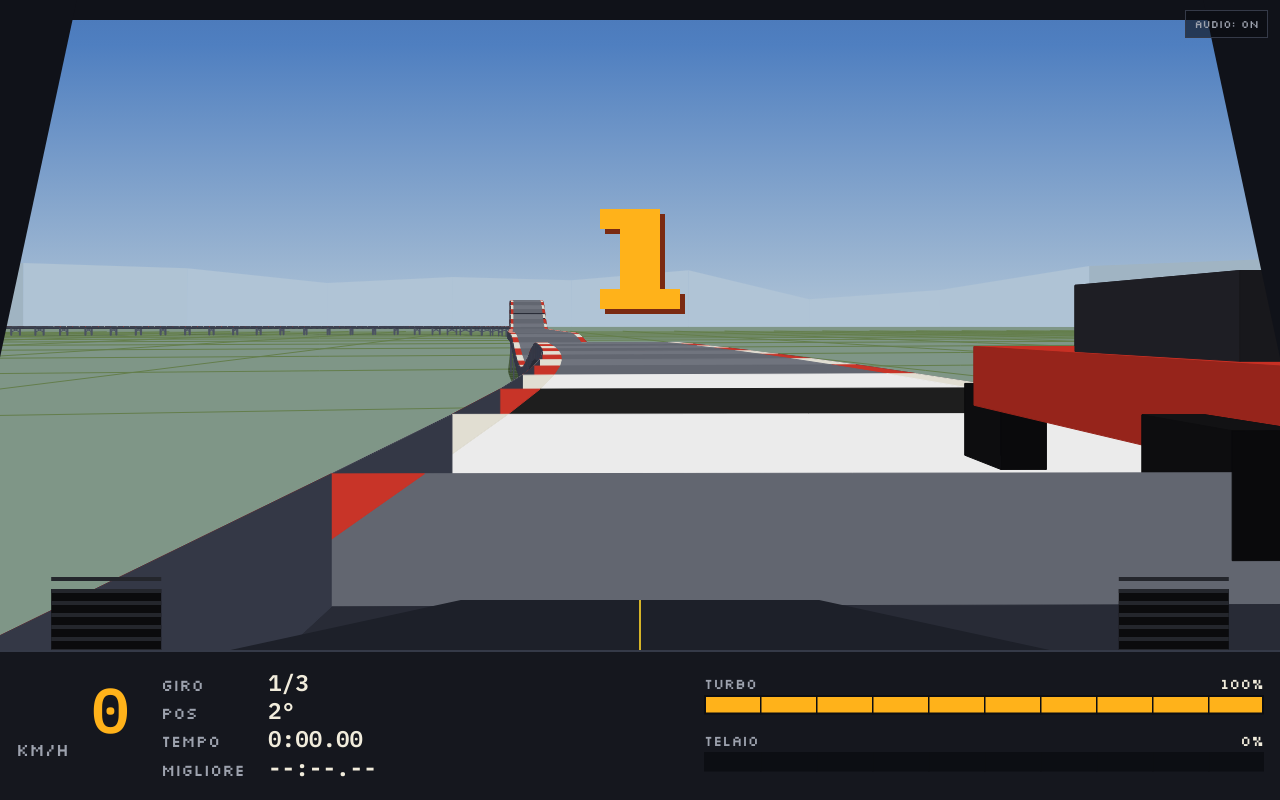
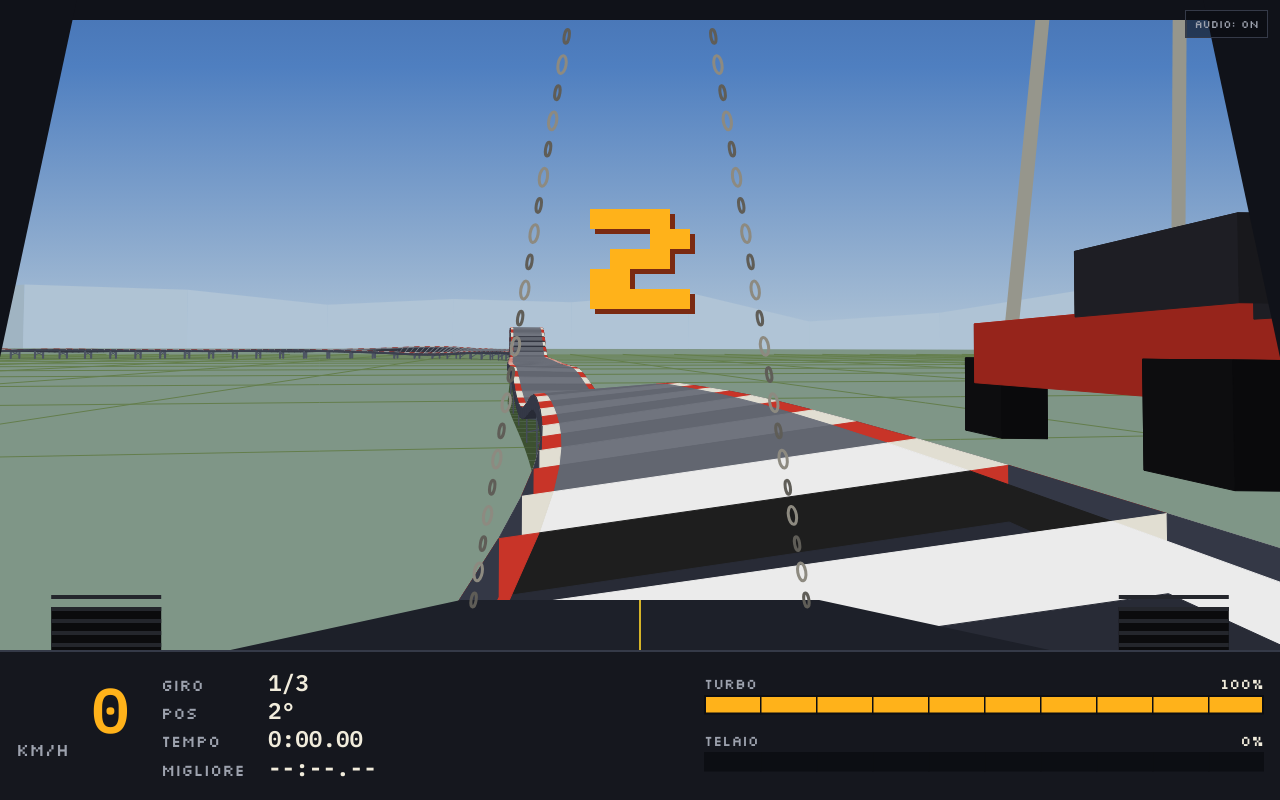
Before and after one commit to guitarman344/stunt-racer, a plain HTML site: page index.html in a window 1280 px wide. Both pictures are taken after a click on the button "PARTENZA". Drawn offline with Linux system fonts and the light colour scheme; animation ran at ten frames a second.

Commit message:
Curve sopraelevate, sospensioni più molleggiate, partenza e recupero con la gru
- inclinazione delle curve proporzionale alla curvatura: grafica, appoggio delle ruote, spinta verso l'interno, velocità dell'avversario
- molle più morbide, meno smorzamento e più corsa: l'auto rimbalza
- alla partenza le auto scendono appese alle catene e vengono sganciate prima del via; dopo una caduta la gru le rimette in pista
- ribaltamento misurato rispetto all'inclinazione della strada; danni da fine corsa ribilanciati
- pilota automatico più stabile in curva

Co-Authored-By: Claude Opus 5.5 <noreply@anthropic.com>
Claude-Session: https://claude.ai/code/session_01BrtGquvKuPHVn3yeqNAYHk

```diff
--- a/index.html
+++ b/index.html
@@ -190,14 +190,19 @@ function buildTrack(def){
   placeFeatures(def,L,N,ds,K2);
   for(let k=0;k<N;k++){const s=k*ds;let h=def.base;for(const f of def.feats)h+=featH(f,s,L);H[k]=Math.max(1.5,h);
     for(const f of def.feats)if(f.t==='gap'){const d=s-f.u*L;if(d>=f.up&&d<f.up+f.gap)GP[k]=1;}}
+  // curve sopraelevate: pendenza laterale (tan dell'angolo) proporzionale alla curvatura, il bordo esterno sale
+  const BK=new Float64Array(N),BR=new Float64Array(N);
+  for(let k=0;k<N;k++)BR[k]=-Math.sign(K2[k])*Math.min(0.75,Math.abs(K2[k])*42);
+  for(let k=0;k<N;k++){let s=0;for(let q=-12;q<=12;q++)s+=BR[(k+q+N)%N];BK[k]=s/25;}
+  for(let k=0;k<N;k++)if(GP[k])BK[k]=0;
   // safe speeds for AI
-  for(let k=0;k<N;k++){const kk=Math.abs(K2[k])+1e-6;const m=0.62*1.5;const den=kk-m*0.004;SV[k]=den<=0?80:Math.min(80,Math.sqrt(m*G/den));}
+  for(let k=0;k<N;k++){const kk=Math.abs(K2[k])+1e-6;const m=0.62*1.5;const den=kk-m*0.004;SV[k]=den<=0?80:Math.min(80,Math.sqrt((m*G+0.8*G*Math.abs(BK[k]))/den));}
   for(const f of def.feats){if(Math.abs(f.amp)<2||f.t==='dip')continue;const [a,b]=featRange(f,L);let ms=0;
     for(let k=0;k<N;k++){const s=k*ds;if(s>=a&&s<=b)ms=Math.max(ms,(H[(k+1)%N]-H[k])/ds);}
     const vl=Math.max(18,(f.t==='waves'?(f.len<30?5.5:6.5):9)/Math.max(ms,0.01));for(let k=0;k<N;k++){const s=k*ds;if(s>=a-10&&s<=a+(b-a)*0.6)SV[k]=Math.min(SV[k],vl);}}
   for(const f of def.feats)if(f.t==='gap'){const [a,b]=featRange(f,L);
     for(let k=0;k<N;k++){const s=k*ds;if(s>a-140&&s<b){SV[k]=Math.max(SV[k],42);}if(s>a-170&&s<a+f.up+f.gap)GA[k]=1;}}
-  return {def,N,ds,L,X,Z,TH,K:K2,H,GP,SV,GA,HW:def.width/2};
+  return {def,N,ds,L,X,Z,TH,K:K2,H,GP,SV,GA,BK,HW:def.width/2};
 }
 
 const S={};
@@ -205,6 +210,7 @@ function samp(s,o=S){
   const T=TR;s=((s%T.L)+T.L)%T.L;const f=s/T.ds;const i=Math.floor(f)%T.N,j=(i+1)%T.N,t=f-Math.floor(f);
   o.x=T.X[i]+(T.X[j]-T.X[i])*t;o.z=T.Z[i]+(T.Z[j]-T.Z[i])*t;o.h=T.H[i]+(T.H[j]-T.H[i])*t;
   o.slope=(T.H[j]-T.H[i])/T.ds;o.k=T.K[i]+(T.K[j]-T.K[i])*t;o.th=T.TH[i]+wrapA(T.TH[j]-T.TH[i])*t;
+  o.b=T.BK[i]+(T.BK[j]-T.BK[i])*t;
   o.gap=T.GP[t<.5?i:j];o.i=i;return o;
 }
 
@@ -214,7 +220,7 @@ function buildMesh(){
   const T=TR,V=[],polys=[],shadow=[];
   const pv=(x,y,z)=>{V.push(x,y,z);return V.length/3-1;};
   const step=2;
-  const edge=(k,off,y)=>{const th=T.TH[k];return [T.X[k]+Math.cos(th)*off,y,T.Z[k]-Math.sin(th)*off];};
+  const edge=(k,off,y,flat)=>{const th=T.TH[k];return [T.X[k]+Math.cos(th)*off,y+(flat?0:T.BK[k]*off),T.Z[k]-Math.sin(th)*off];};
   for(let k=0;k<T.N;k+=step){
     const j=(k+step)%T.N,mid=(k+1)%T.N,seg=k/step;
     if(T.GP[k]||T.GP[mid]||T.GP[j])continue;
@@ -246,7 +252,7 @@ function buildMesh(){
       polys.push({line:true,v:[pv(...q1),pv(...q2)],c:[70,76,92]});
     }
     // ground shadow
-    shadow.push([edge(k,-HW,0.03),edge(k,HW,0.03),edge(j,HW,0.03),edge(j,-HW,0.03)]);
+    shadow.push([edge(k,-HW,0.03,1),edge(k,HW,0.03,1),edge(j,HW,0.03,1),edge(j,-HW,0.03,1)]);
   }
   // hills ring
   const hills=[];let seed=7;const rnd=()=>(seed=(seed*16807)%2147483647)/2147483647;
@@ -332,6 +338,9 @@ function addCarPolys(c,list){
     const faces=[[[3,2,6,7],1],[[0,1,2,3],.6],[[4,5,6,7],.6],[[0,3,7,4],.75],[[1,2,6,5],.75]];
     for(const [f,m] of faces){const pts=f.map(i=>P[i]);let z=0,zmax=-1e9;for(const q of pts){z+=q[2];zmax=Math.max(zmax,q[2]);}if(zmax<NEAR)continue;list.push({pts,z:z/4-0.5,c:col,m});}
   };
+  if(c.hangT>0||c.chainT>0){const up=c.hangT>0?14:14+(0.6-c.chainT)*30;const hook=L2W(0,1.5+up,0);
+    for(const [x,z] of [[-0.8,1.6],[0.8,1.6],[-0.8,-1.6],[0.8,-1.6]]){const a=L2W(x,0.95,z);if(a[2]>NEAR&&hook[2]>NEAR)list.push({line:true,pts:[a,hook],z:(a[2]+hook[2])/2-0.3,c:[150,150,140]});}
+    if(hook[2]>NEAR){const h2=L2W(0,1.5+up+40,0);if(h2[2]>NEAR)list.push({line:true,pts:[hook,h2],z:hook[2],c:[60,60,60]});}}
   box(-0.95,0.95,0.35,0.95,-2.1,2.1,c.color);
   box(-0.75,0.75,0.95,1.5,-1.2,0.6,[40,40,48]);
   WHEELS.forEach(([x,z],i)=>{const o=c.comp[i]-0.1;box(x*1.05-0.2,x*1.05+0.2,o,o+0.7,z-0.38,z+0.38,[18,18,20]);});
@@ -342,16 +351,16 @@ function addCarPolys(c,list){
 // gomme con aderenza proporzionale al carico (cerchio di attrito), deportanza, resistenza in curva (scrub),
 // trasferimento di carico longitudinale/laterale, rotazione libera in volo.
 const PH={MU:1.5,AERO:0.004,WB:2.7,PWR:175,PWR_B:290,CD:0.00058,RR:0.16,
-  K:55,C:5,REST:0.5,TRAVEL:0.36,KB:1500,CB:30,HCG:0.45,IP:1.5,IR:0.8,CA:9};
+  K:34,C:2.6,REST:0.65,TRAVEL:0.5,KB:1500,CB:30,HCG:0.45,IP:1.5,IR:0.8,CA:9};
 const WHEELS=[[-0.95,1.35],[0.95,1.35],[-0.95,-1.35],[0.95,-1.35]]; // [lx,lz] FL FR RL RR
 let cars=[],player=null,ai=null;
-function makeCar(color,x,dist){return {color,x,dist,y:0,vy:0,u:0,w:0,r:0,a:0,v:0,pitch:0,q:0,roll:0,p:0,
+function makeCar(color,x,dist){return {color,x,dist,hangT:0,hangDur:1,hangH:0,chainT:0,y:0,vy:0,u:0,w:0,r:0,a:0,v:0,pitch:0,q:0,roll:0,p:0,
   comp:[0,0,0,0],compV:[0,0,0,0],bottom:[false,false,false,false],nf:.5,nr:.5,air:false,falling:false,fallT:0,
   slip:0,scrub:0,latG:0,stress:0,boost:100,damage:0,lapsDone:0,lapStart:0,laps:[],finishT:null,maxLap:0,bumpCD:0,creakCD:0,fvs:0,fvx:0};}
 function hAt(s,x){ // altezza del piano strada sotto un punto, NaN se nel vuoto
   const T=TR;s=((s%T.L)+T.L)%T.L;const f=s/T.ds;const i=Math.floor(f)%T.N,j=(i+1)%T.N,t=f-Math.floor(f);
-  if(T.GP[t<.5?i:j]||Math.abs(x)>T.HW)return NaN;return T.H[i]+(T.H[j]-T.H[i])*t;}
-function placeOnTrack(c){const t=samp(c.dist,{});c.y=t.h+PH.REST-0.1;c.vy=0;c.q=0;c.p=0;c.roll=0;c.pitch=Math.atan(t.slope);c.u=c.u||0;c.w=0;c.r=0;c.air=false;}
+  if(T.GP[t<.5?i:j]||Math.abs(x)>T.HW)return NaN;return T.H[i]+(T.H[j]-T.H[i])*t+(T.BK[i]+(T.BK[j]-T.BK[i])*t)*x;}
+function placeOnTrack(c){const t=samp(c.dist,{});c.y=t.h+t.b*c.x+PH.REST-0.1;c.vy=0;c.q=0;c.p=0;c.roll=0;c.pitch=Math.atan(t.slope);c.u=c.u||0;c.w=0;c.r=0;c.air=false;}
 const clamp=(v,a,b)=>v<a?a:v>b?b:v;
 
 function aiControl(c,t,o){
@@ -359,7 +368,8 @@ function aiControl(c,t,o){
   const look=clamp(u*0.55,9,32);
   const ta=samp(c.dist+look,{});
   let lane=o.lane;if(Math.abs(c.x)>T.HW-1.3)lane=0;
-  const desA=wrapA(ta.th-t.th)*0.55+Math.atan2(lane-c.x,look);
+  const latLook=clamp(u*0.42,9,18);
+  const desA=wrapA(ta.th-t.th)*0.55+Math.atan2(lane-c.x,latLook);
   const beta=Math.atan2(c.w,u);
   const e=desA-(c.a+beta);
   const rDes=2*u*Math.sin(e)/look+t.k*u;
@@ -372,7 +382,22 @@ function aiControl(c,t,o){
   return {steer,gas:c.u<vt-0.5?1:c.u<vt?0.4:0,brake:c.u>vt+2.5?1:0,boost:false,ai:true,power:o.skill};
 }
 
-function stepCar(c,dt,ctl,isAI){const n=3;for(let i=0;i<n;i++)stepCar1(c,dt/n,ctl,isAI);
+// Gru: l'auto è appesa alle catene, scende piano e poi viene sganciata da ~1 m
+function hangCar(c,secs,height){c.hangT=secs;c.hangDur=secs;c.hangH=height;c.u=0;c.w=0;c.r=0;c.falling=false;c.fallT=0;}
+function stepHang(c,dt,isAI){
+  c.hangT-=dt;const t=samp(c.dist,{});const k=Math.max(0,c.hangT/c.hangDur);
+  const target=t.h+t.b*c.x+PH.REST+1.0+c.hangH*k*k;
+  c.y+=(target-c.y)*Math.min(1,dt*6);c.vy=0;c.q=0;c.p=0;c.u=0;c.w=0;c.r=0;
+  c.pitch+=(Math.atan(t.slope)+Math.sin(state.t*1.3+c.x)*0.03-c.pitch)*Math.min(1,dt*3);
+  c.roll+=(Math.sin(state.t*0.9+c.dist)*0.04-c.roll)*Math.min(1,dt*3); // dondola appesa
+  c.comp=[0,0,0,0];c.air=true;c.v=0;
+  if(c.hangT<=0){c.hangT=0;c.chainT=0.6;if(!isAI)clank();}
+}
+function stepCar(c,dt,ctl,isAI){
+  if(c.chainT>0)c.chainT-=dt;
+  if(c.hangT>0){stepHang(c,dt,isAI);return;}
+  if(ctl&&ctl.hold){ctl=isAI?{lane:0,skill:0,hold:true}:{steer:0,gas:false,brake:true,boost:false};}
+  const n=3;for(let i=0;i<n;i++)stepCar1(c,dt/n,ctl,isAI);
   if(c.hitV>0){bottomOut(c,c.hitV,isAI);c.hitV=0;}}
 function stepCar1(c,dt,ctl,isAI){
   const t=samp(c.dist,{});
@@ -382,7 +407,7 @@ function stepCar1(c,dt,ctl,isAI){
     if(c.y<=ground){if(c.fallT===0&&!isAI){thump(1);crunch(1);state.shake=1;msg('SEI CADUTO',1.6,'#e8452c');}c.y=ground;c.vy=0;c.fvs*=0.9;c.fvx*=0.9;c.q=0;c.p=0;c.fallT+=dt;if(c.fallT>1.7)recover(c,isAI);}
     c.v=Math.hypot(c.fvs,c.fvx);return;
   }
-  if(isAI)ctl=aiControl(c,t,ctl);
+  if(isAI)ctl=ctl.hold?{steer:0,gas:0,brake:1}:aiControl(c,t,ctl);
   const ca=Math.cos(c.a),sa=Math.sin(c.a);
   const vs=c.u*ca-c.w*sa;
   // ---- sospensioni ----
@@ -401,7 +426,7 @@ function stepCar1(c,dt,ctl,isAI){
       // una ruota che rientra da sotto il bordo della pista non può "salire" sulla strada
       if(cmp>PH.TRAVEL*1.15&&!(c.contact&&c.contact[i])){c.comp[i]=0;c.compV[i]=0;Fsum+=0;continue;}
       if(cmp>0){
-        F=PH.K*cmp+PH.C*cv*(cv<0?1.8:1); // estensione più frenata della compressione
+        F=PH.K*cmp+PH.C*cv*(cv<0?1.5:1); // estensione più frenata della compressione
         if(cmp>PH.TRAVEL){ // tampone di fine corsa: botta sul telaio
           F+=PH.KB*(cmp-PH.TRAVEL)+PH.CB*Math.max(0,cv);
           if(!c.bottom[i]){c.bottom[i]=true;c.hitV=Math.max(c.hitV||0,cv);}
@@ -447,7 +472,9 @@ function stepCar1(c,dt,ctl,isAI){
   Fx-=PH.CD*u*Math.abs(u)+(c.air?0:PH.RR*Math.sign(u));
   // pendenza
   const along=c.air?0:-G*t.slope/Math.sqrt(1+t.slope*t.slope);
-  const du=Fx+along*ca+c.w*c.r, dw=Fy-along*sa-u*c.r;
+  // sulla curva inclinata la strada spinge l'auto verso l'interno
+  const bankA=c.air?0:-G*t.b*Math.min(1,(c.nf+c.nr)/0.9);
+  const du=Fx+along*ca+bankA*sa+c.w*c.r, dw=Fy-along*sa+bankA*ca-u*c.r;
   c.u+=du*dt;c.w+=dw*dt;
   if(c.u<0&&!ctl.brake)c.u=0;if(c.u<0)c.u=0;
   if(c.u<0.5&&!c.air){c.w*=1-dt*4;c.r*=1-dt*6;}
@@ -458,7 +485,7 @@ function stepCar1(c,dt,ctl,isAI){
   c.p+=((Tr-Fy*PH.HCG)/PH.IR)*dt;
   if(!c.air){c.q*=1-dt*1.2;c.p*=1-dt*2.5;}
   c.y+=c.vy*dt;c.pitch+=c.q*dt;c.roll+=c.p*dt;
-  if(c.air){c.p+=(-c.roll*3-c.p*2.2)*dt;}c.roll=clamp(c.roll,-0.75,0.75);
+  if(c.air){c.p+=(-c.roll*3-c.p*2.2)*dt;}c.roll=clamp(c.roll,-1.3,1.3);
   // ---- moto nel piano pista ----
   const vs2=c.u*Math.cos(c.a)-c.w*Math.sin(c.a),vx2=c.u*Math.sin(c.a)+c.w*Math.cos(c.a);
   c.a+=(c.r-t.k*vs2)*dt;c.a=wrapA(c.a);
@@ -466,13 +493,14 @@ function stepCar1(c,dt,ctl,isAI){
   c.v=Math.hypot(c.u,c.w);
   c.latG=c.latG+((u*c.r-dw*0)/G-c.latG)*Math.min(1,dt*6);
   // ---- stress del telaio: scricchiolii ----
-  c.stress=Math.abs(c.latG)*0.8+Math.max(0,(c.nf+c.nr)-1.25)*1.2+Math.abs(c.roll)*2;
+  c.stress=Math.abs(c.latG)*0.8+Math.max(0,(c.nf+c.nr)-1.25)*1.2+Math.abs(c.roll+Math.atan(t.b))*2;
   if(!isAI){c.creakCD-=dt;if(c.stress>0.75&&c.creakCD<=0&&!c.air){creak(Math.min(1,(c.stress-0.6)*1.2));c.creakCD=0.12+Math.random()*0.35/(c.stress);}}
   if(!isAI&&wasAir&&!c.air){/* atterraggio: rumore già dato da thump/bottomOut */}
   // ---- caduta ----
   const t2=samp(c.dist,{});
   const off=t2.gap||Math.abs(c.x)>TR.HW;
-  if((off&&c.y<t2.h+PH.REST-0.9)||(c.air&&c.y<t2.h-0.6&&!isNaN(hAt(c.dist,c.x)))||(Math.abs(c.roll)>0.7&&!c.air)){
+  const gh=t2.h+t2.b*clamp(c.x,-TR.HW,TR.HW);
+  if((off&&c.y<gh+PH.REST-0.9)||(c.air&&c.y<gh-0.6&&!isNaN(hAt(c.dist,c.x)))||(Math.abs(c.roll+Math.atan(t2.b))>0.7&&!c.air)){
     c.falling=true;c.fallT=0;c.fvs=vs2*0.8;c.fvx=vx2;c.q=-0.6;c.p=c.roll>0?0.8:-0.8;
   }
 }
@@ -482,15 +510,15 @@ function bottomOut(c,cv,isAI){
   c.u*=1-Math.min(0.08,cv*0.006);
   if(isAI)return;
   crunch(Math.min(1,cv/10));
-  const dmg=Math.max(0,cv-4)*3;
+  let dmg=Math.max(0,cv-5.6)*2.4;if(state.t-(c.lastHit||-9)<0.4)dmg*=0.35;c.lastHit=state.t;
   if(dmg>0){c.damage=Math.min(100,c.damage+dmg);state.shake=Math.min(1.2,0.25+dmg/16);
     if(dmg>3)msg(dmg>10?'ATTERRAGGIO DURISSIMO':'ATTERRAGGIO DURO',1.1,'#ffb21a');}
 }
 function recover(c,isAI){
   let s=((c.dist%TR.L)+TR.L)%TR.L;let k=Math.floor(s/TR.ds)%TR.N;let back=0;
   while((TR.GA[k]||TR.GP[k])&&back<TR.N){k=(k-1+TR.N)%TR.N;back++;}
-  c.dist-=back*TR.ds;c.x=0;c.a=0;c.u=8;c.falling=false;c.fallT=0;placeOnTrack(c);
-  if(!isAI){c.damage=Math.min(100,c.damage+14);msg('RECUPERO — TELAIO +14%',1.4,'#ffb21a');}
+  c.dist-=back*TR.ds;c.x=0;c.a=0;c.u=0;c.falling=false;c.fallT=0;placeOnTrack(c);c.pitch=0;c.roll=0;hangCar(c,1.8,7);c.y+=8;
+  if(!isAI){c.damage=Math.min(100,c.damage+14);msg('LA GRU TI RIMETTE IN PISTA — TELAIO +14%',1.6,'#ffb21a');}
 }
 
 // ---------- Input ----------
@@ -565,6 +593,8 @@ function burst(dur,type,freq,q,gain,sweep){const t=AC.currentTime,n=AC.createBuf
   n.connect(f);f.connect(g);g.connect(master);n.start(t,Math.random()*1.5);n.stop(t+dur+0.02);}
 // scricchiolio metallico del telaio: rumore in un filtro molto risonante con frequenza che scivola
 function creak(a){if(!AC||muted)return;const f=170+Math.random()*320;burst(0.07+Math.random()*0.16,'bandpass',f,28+Math.random()*20,0.05+a*0.22,f*(0.8+Math.random()*0.5));}
+// sgancio dalla gru: tintinnio metallico delle catene
+function clank(){if(!AC||muted)return;for(let i=0;i<5;i++)setTimeout(()=>burst(0.09,'bandpass',1800+Math.random()*1600,18,0.12,1200),i*55+Math.random()*30);}
 // botta a fine corsa / strisciata del telaio
 function crunch(a){if(!AC||muted)return;thump(Math.min(1,a+0.2));burst(0.18+a*0.2,'highpass',1400,0.7,0.06+a*0.2,500);burst(0.12,'bandpass',260,12,0.08+a*0.15,140);}
 const muteBtn=document.getElementById('mute');
@@ -583,6 +613,7 @@ function setupCars(attract){
   player=makeCar([214,180,40],-2.2,-10);ai=makeCar([200,48,36],2.2,-4);
   if(attract){ai.dist=0;ai.x=0;cars=[ai];}else cars=[player,ai];
   for(const c of cars)placeOnTrack(c);
+  if(!attract)for(const c of cars){hangCar(c,state.count-0.9,9);c.y+=11;}
 }
 
 const tracksEl=document.getElementById('tracks');
@@ -596,7 +627,7 @@ const $=id=>document.getElementById(id);
 function show(id,on){$(id).hidden=!on;}
 function startRace(){
   ensureAudio();if(AC&&AC.state==='suspended')AC.resume();
-  setupCars(false);state.mode='count';state.count=3.5;state.raceT=0;state.msgs=[];steerS=0;
+  state.count=4.5;setupCars(false);state.mode='count';state.raceT=0;state.msgs=[];steerS=0;
   show('menu',false);show('result',false);show('pause',false);touchEl.hidden=!isTouch;
 }
 function toMenu(){state.mode='menu';setupCars(true);show('result',false);show('pause',false);show('menu',true);touchEl.hidden=true;drawTrackButtons();}
@@ -634,7 +665,7 @@ function update(dt){
   if(state.mode==='pause')return;
   if(state.mode==='menu'){stepCar(ai,dt,{skill:1,lane:Math.sin(ai.dist/90)*0.9},true);return;}
   const racing=state.mode==='race'||state.mode==='done';
-  if(state.mode==='count'){state.count-=dt;if(state.count<=0){state.mode='race';msg('VIA!',1);}}
+  if(state.mode==='count'){state.count-=dt;stepCar(player,dt,{hold:true},false);stepCar(ai,dt,{hold:true},true);if(state.count<=0){state.mode='race';msg('VIA!',1);}}
   const ctl=window.__botCtl?window.__botCtl(player,samp(player.dist,{})):playerCtl(dt);
   if(state.mode==='race'){
     state.raceT+=dt;
@@ -673,6 +704,12 @@ function drawCockpit(c,ctl){
     ctx.fillStyle='#0b0b0d';ctx.save();ctx.translate(x+ww/2,y+wh/2);ctx.rotate(steer*Math.PI/180);ctx.fillRect(-ww/2,-wh/2,ww,wh);
     ctx.fillStyle='#24262c';const tread=(state.t*c.u*0.8)%12;for(let i=-wh/2+tread-12;i<wh/2;i+=12){ctx.fillRect(-ww/2,i,ww,4);}
     ctx.restore();}
+  // catene della gru (partenza e recupero): salgono dagli attacchi sul cofano
+  if(c.hangT>0||c.chainT>0){const lift=c.hangT>0?0:(0.6-c.chainT)/0.6*top;
+    for(const side of [-1,1]){const x0=W*(0.5+side*0.13),y0=top-H*0.07+sus,x1=W*(0.5+side*0.05),y1=-20;
+      const n=22;for(let i=0;i<n;i++){const t=i/n;const x=x0+(x1-x0)*t,y=y0+(y1-y0)*t-lift;if(y>top)continue;
+        ctx.save();ctx.translate(x,y);ctx.rotate(Math.atan2(y1-y0,x1-x0)+(i%2?0:Math.PI/2)*0);ctx.strokeStyle=i%2?'#8d8a80':'#5f5d57';ctx.lineWidth=3;
+        ctx.beginPath();ctx.ellipse(0,0,i%2?9:7,i%2?4:2.5,0,0,Math.PI*2);ctx.stroke();ctx.restore();}}}
   // roll-cage
   ctx.fillStyle='#101219';ctx.fillRect(0,0,W,Math.max(10,H*0.025));
   ctx.beginPath();ctx.moveTo(0,0);ctx.lineTo(W*0.06,0);ctx.lineTo(0,top*0.55);ctx.closePath();ctx.fill();
```
Also changed, not shown: 1 other file.
